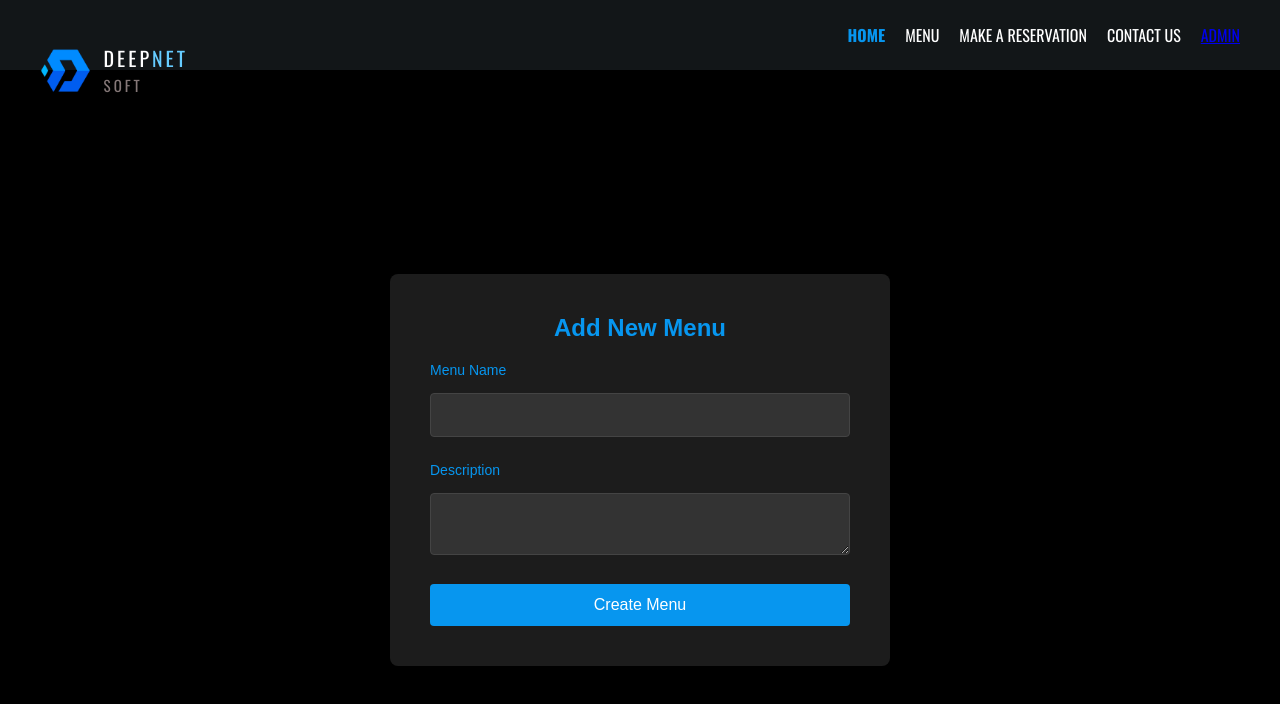
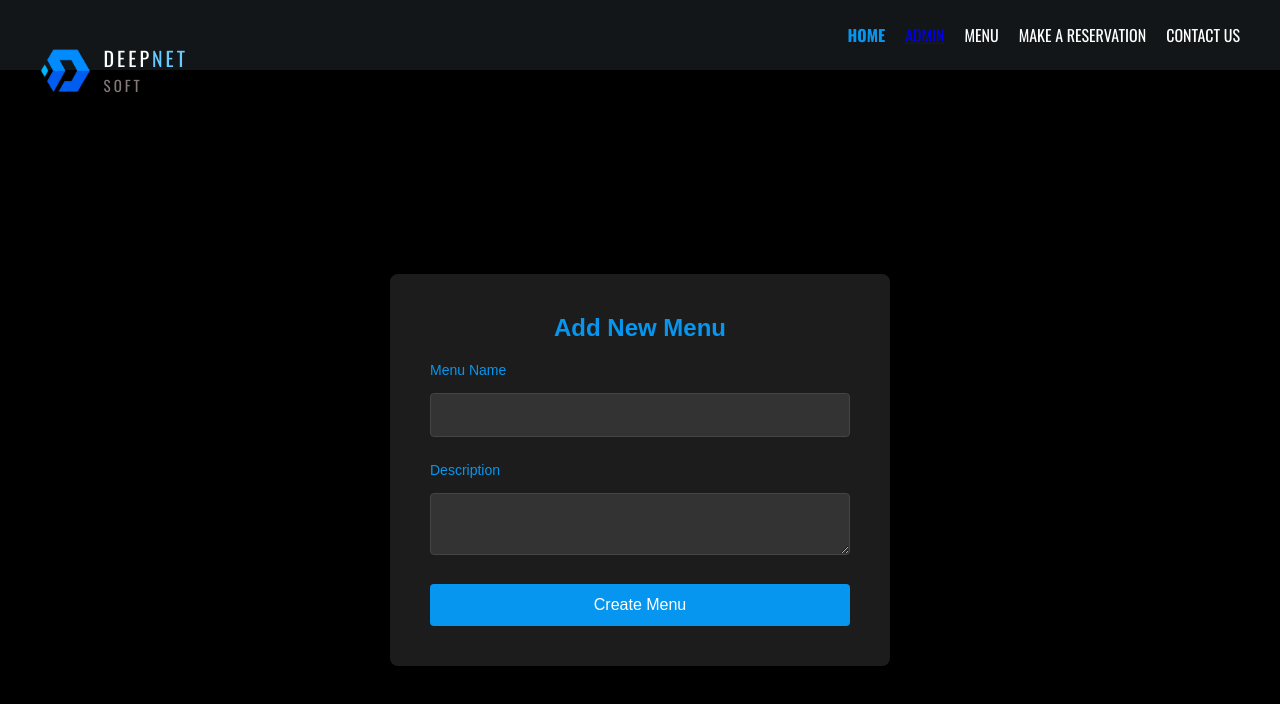
Before and after one commit to amalthomas1996/menu-app, a React (Vite) app in the folder frontend/: page /addmenu in a window 1280 px wide. Shown: the top 704 px of the page. Built offline with nearby package versions, Linux system fonts and the light colour scheme; a web font is replaced by a local one.

Commit message:
update admin

```diff
--- a/frontend/src/Components/Navbar/Navbar.jsx
+++ b/frontend/src/Components/Navbar/Navbar.jsx
@@ -39,6 +39,12 @@ const Navbar = () => {
           HOME
         </li>
         <li
+          className={activeLink === "ADMIN" ? "active" : ""}
+          onClick={() => handleLinkClick("ADMIN")}
+        >
+          <Link to="/admin">ADMIN</Link>
+        </li>
+        <li
           className={activeLink === "MENU" ? "active" : ""}
           onClick={() => handleLinkClick("MENU")}
         >
@@ -56,12 +62,6 @@ const Navbar = () => {
         >
           CONTACT US
         </li>
-        <li
-          className={activeLink === "ADMIN" ? "active" : ""}
-          onClick={() => handleLinkClick("ADMIN")}
-        >
-          <Link to="/admin">ADMIN</Link>
-        </li>
       </ul>
     </nav>
   );
```
